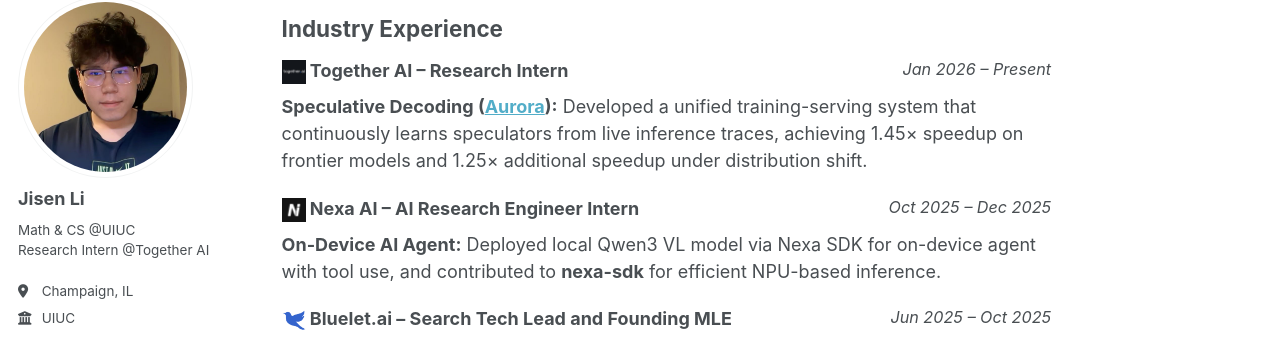
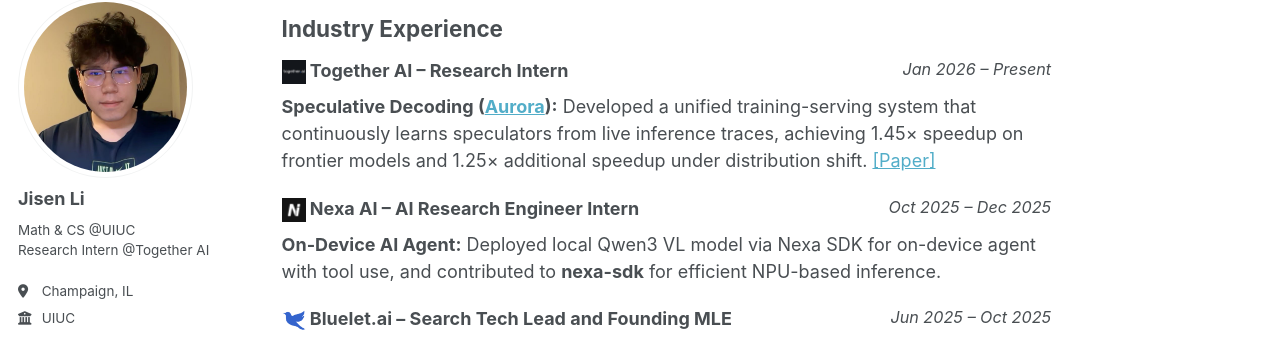
Before and after one commit to mtilyxuegao/mtilyxuegao.github.io, a Jekyll site: the page built from _pages/about.md, in a window 1280 px wide and 900 px high, scrolled down 1046 px. Shown: the part 110-449 px from the top of the window. Built offline with Jekyll 4.4.1, drawn with Linux system fonts in a browser that asks for light colours; a script that is not in the unit is left out.

Commit message:
update paper

```diff
--- a/_pages/about.md
+++ b/_pages/about.md
@@ -34,7 +34,7 @@
 
 ### ![Together AI](../images/together.png){: width="24px"} Together AI – Research Intern <span style="float: right; font-size: 0.9em; font-weight: normal;">*Jan 2026 – Present*</span>
 
-**Speculative Decoding ([Aurora](https://aurora-spec-ai.github.io/)):** Developed a unified training-serving system that continuously learns speculators from live inference traces, achieving 1.45× speedup on frontier models and 1.25× additional speedup under distribution shift.
+**Speculative Decoding ([Aurora](https://aurora-spec-ai.github.io/)):** Developed a unified training-serving system that continuously learns speculators from live inference traces, achieving 1.45× speedup on frontier models and 1.25× additional speedup under distribution shift. [[Paper]](https://arxiv.org/abs/2602.06932)
 
 ### ![Nexa AI](../images/Nexa.png){: width="24px"} Nexa AI – AI Research Engineer Intern <span style="float: right; font-size: 0.9em; font-weight: normal;">*Oct 2025 – Dec 2025*</span>
 
```
Also changed, not shown: _pages/cv.md (+1 -1 lines).
